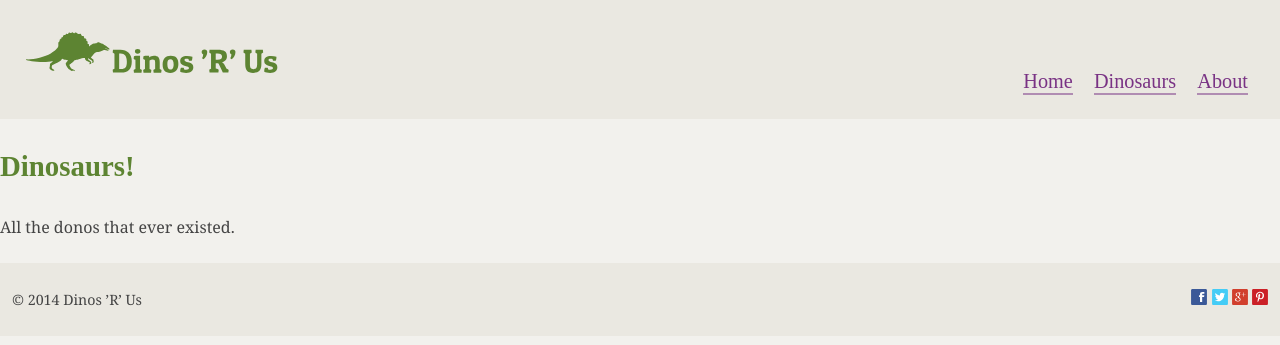
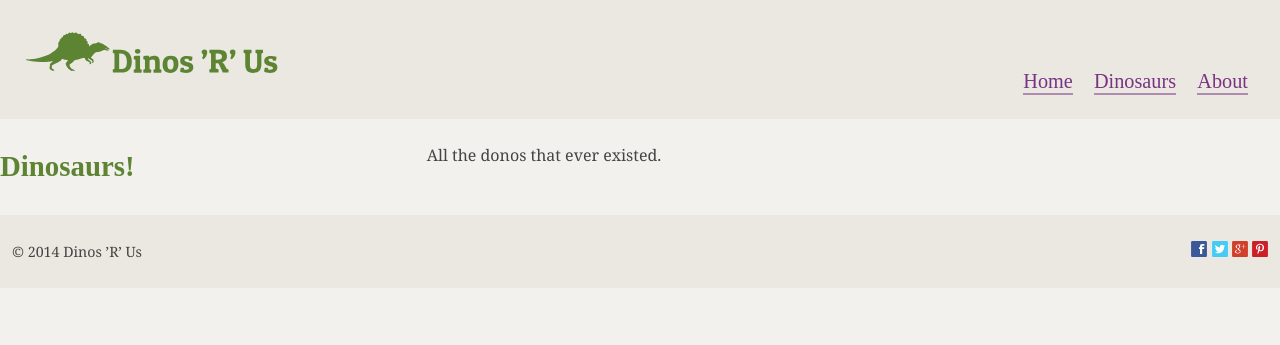
Before and after one commit to baci0008/inclass-ecommerce, a Jekyll site: the page built from dinosaurs.html, in a window 1280 px wide. Shown: the top 345 px of the page. Built offline with Jekyll 4.4.1, drawn with Linux system fonts in a browser that asks for light colours; some web fonts are replaced.

Commit message:
Added a grid

```diff
--- a/dinosaurs.html
+++ b/dinosaurs.html
@@ -2,5 +2,11 @@
 layout: default
 ---
 
-<h1>Dinosaurs!</h1>
-<p>All the donos that ever existed.</p>
+<div class="grid">
+	<div class="unit unit-s-1 unit-m-1-2 unit-l-1-3">
+		<h1>Dinosaurs!</h1>
+	</div>
+	<div class="unit unit-s-1 unit-m-1-2 unit-l-2-3">
+		<p>All the donos that ever existed.</p>
+	</div>
+</div>
```
